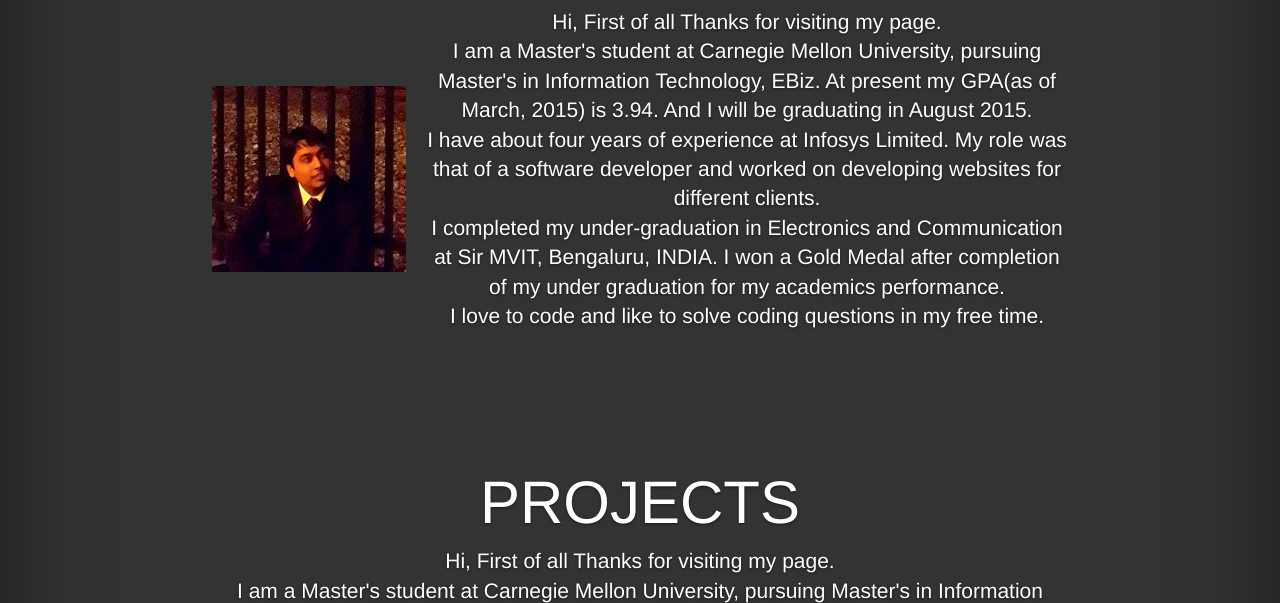
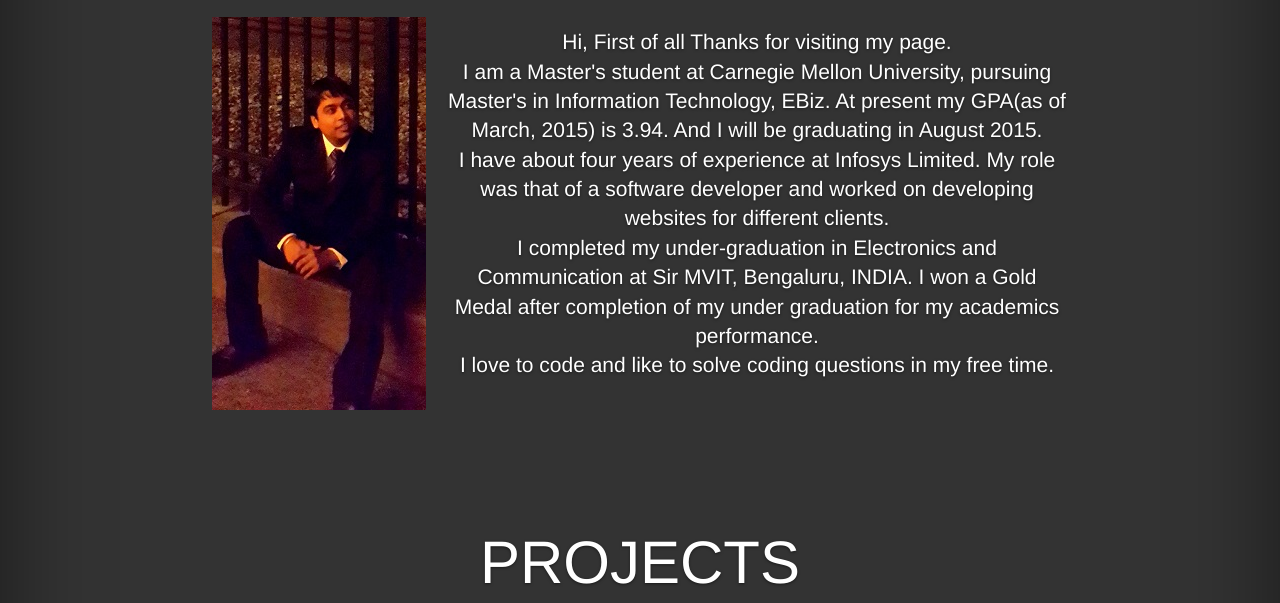
Before and after one commit to aayushc/aayushc.github.io, a plain HTML site: page index.html in a window 1280 px wide. Shown: the part 664-1267 px from the top of the page. Drawn offline with nearby package versions, Linux system fonts and the light colour scheme; a script that the page names is missing.

Commit message:
ChangesImage

```diff
--- a/index.html
+++ b/index.html
@@ -36,7 +36,7 @@
 
         <div class="cover-container" style="width: 70%">
 
-          <div class="masthead clearfix" style="width: 70%">
+          <div class="masthead clearfix" style="width: 70%; position: absolute;">
             <div class="inner">
               <h3 class="masthead-brand">AAYUSH CHANDRA</h3>
               <nav>
@@ -63,9 +63,9 @@
 		<div class="inner cover"  style="margin-top: 120px;">
 		<h1 class="cover-heading" style="font-size: 60px">ABOUT ME</h1>
 
-		<table><tr>
+		<table style="margin-top: 20px;"><tr>
 		<td>
-		<img alt="MyPhoto" src="MyPic.jpg">
+		<img alt="MyPhoto" src="MyPic1.jpg">
 		</td>
 		<td style="padding-left: 20px;">
 		<p class="lead">
```
Also changed, not shown: MyPic1.jpg (added).
